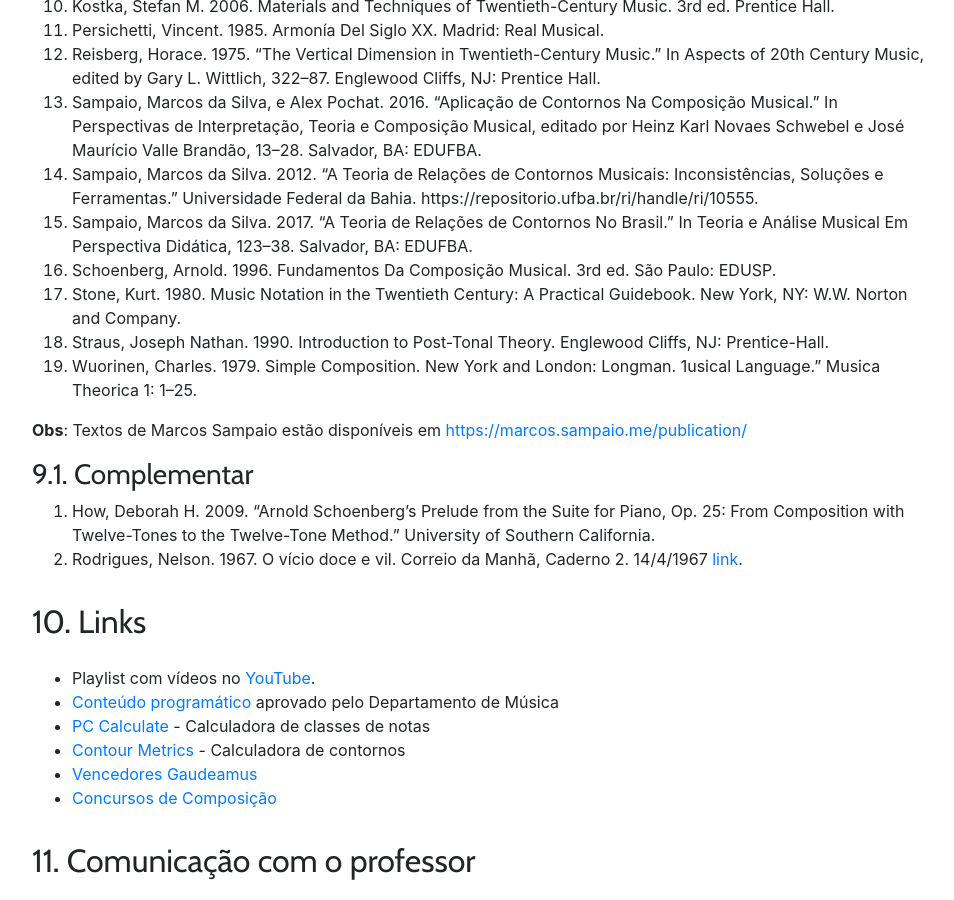
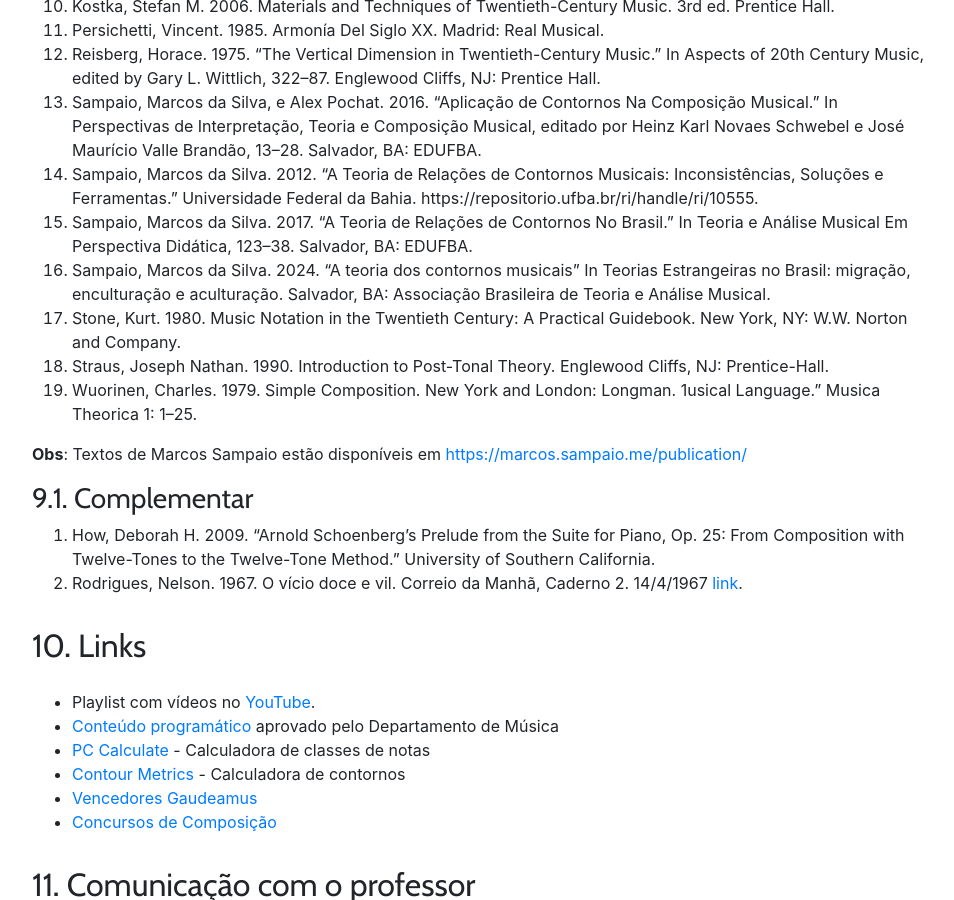
Before and after one commit to kroger/genosmus, a Jekyll site: the page built from _marcos/musb15.md, in a window 1280 px wide and 900 px high, scrolled down 6235 px. Shown: the whole window, without its empty margins (68-1022 px from the left). Built offline with Jekyll 4.4.1, drawn with Linux system fonts in a browser that asks for light colours; nearby versions of some CDN libraries; the table of contents is made by our own code.

Commit message:
Insere referência

```diff
--- a/_marcos/musb15.md
+++ b/_marcos/musb15.md
@@ -233,7 +233,7 @@ Vencedores de concursos recentes:
 1. Sampaio, Marcos da Silva, e Alex Pochat. 2016. "Aplicação de Contornos Na Composição Musical." In Perspectivas de Interpretação, Teoria e Composição Musical, editado por Heinz Karl Novaes Schwebel e José Maurício Valle Brandão, 13--28. Salvador, BA: EDUFBA.
 1. Sampaio, Marcos da Silva. 2012. "A Teoria de Relações de Contornos Musicais: Inconsistências, Soluções e Ferramentas." Universidade Federal da Bahia. https://repositorio.ufba.br/ri/handle/ri/10555.
 1. Sampaio, Marcos da Silva. 2017. "A Teoria de Relações de Contornos No Brasil." In Teoria e Análise Musical Em Perspectiva Didática, 123--38. Salvador, BA: EDUFBA.
-1. Schoenberg, Arnold. 1996. Fundamentos Da Composição Musical. 3rd   ed. São Paulo: EDUSP.
+1. Sampaio, Marcos da Silva. 2024. "A teoria dos contornos musicais" In Teorias Estrangeiras no Brasil: migração, enculturação e aculturação. Salvador, BA: Associação Brasileira de Teoria e Análise Musical.
 1. Stone, Kurt. 1980. Music Notation in the Twentieth Century: A Practical Guidebook. New York, NY: W.W. Norton and Company.
 1. Straus, Joseph Nathan. 1990. Introduction to Post-Tonal   Theory. Englewood Cliffs, NJ: Prentice-Hall.
 1. Wuorinen, Charles. 1979. Simple Composition. New York and London:   Longman.
```
